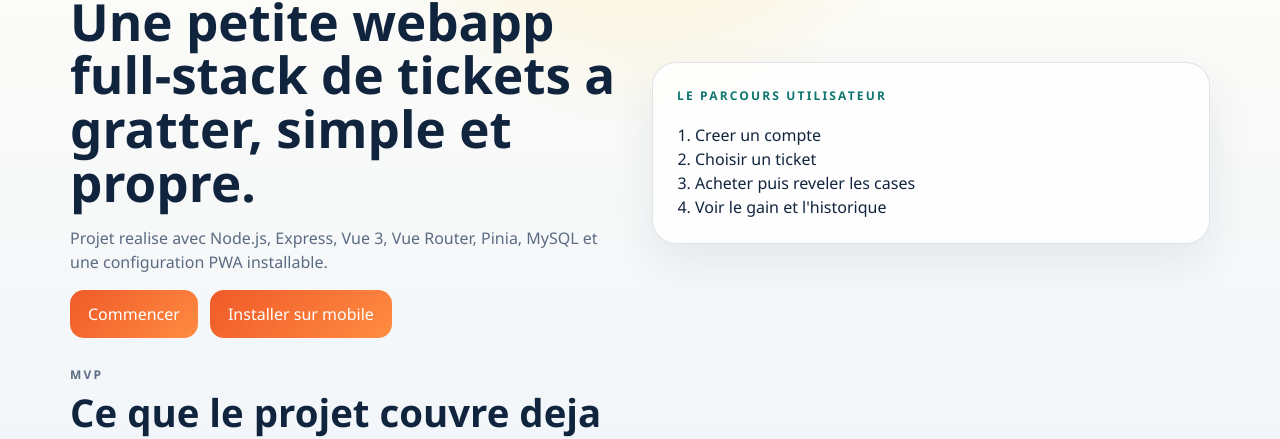
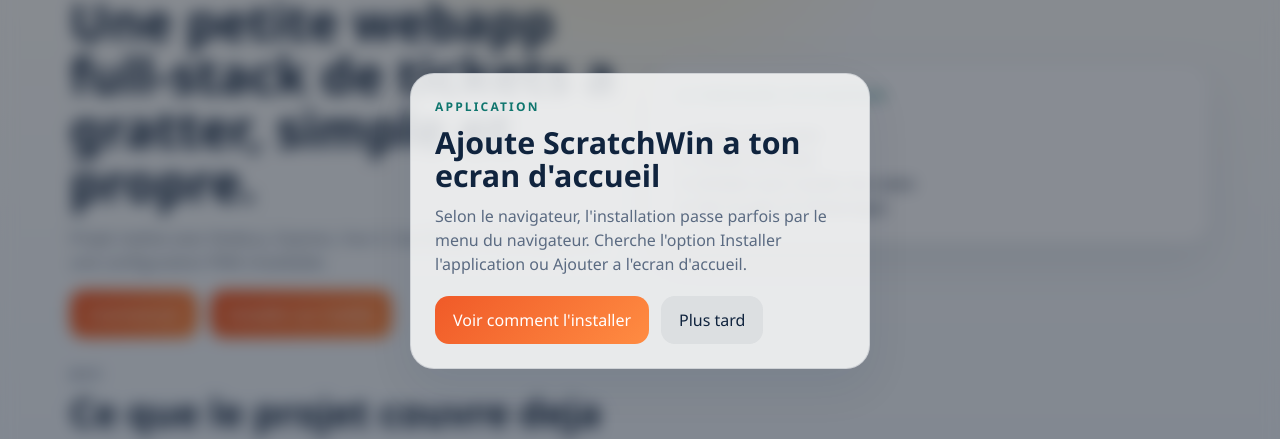
Before and after one commit to BouchardMehdi/ScratchWin, a Vue app in the folder frontend/: page / in a window 1280 px wide. Shown: the part 179-618 px from the top of the page. Built offline with nearby package versions, Linux system fonts and the light colour scheme; no server answers.

Commit message:
popup installation

```diff
--- a/frontend/src/assets/main.css
+++ b/frontend/src/assets/main.css
@@ -310,6 +310,44 @@
 .install-note {
   margin-top: 14px;
   color: var(--text-soft);
+}
+
+.install-popup-backdrop {
+  position: fixed;
+  inset: 0;
+  z-index: 40;
+  display: grid;
+  place-items: center;
+  padding: 20px;
+  background: rgba(10, 18, 32, 0.48);
+  backdrop-filter: blur(8px);
+}
+
+.install-popup {
+  width: min(100%, 460px);
+  padding: 24px;
+  border-radius: 24px;
+  background: var(--surface);
+  border: 1px solid var(--border);
+  box-shadow: var(--shadow);
+}
+
+.install-popup h3 {
+  margin: 10px 0 12px;
+  font-size: clamp(1.4rem, 2.4vw, 1.9rem);
+  line-height: 1.1;
+}
+
+.install-popup-text {
+  margin: 0;
+  color: var(--text-soft);
+}
+
+.install-popup-actions {
+  display: flex;
+  flex-wrap: wrap;
+  gap: 12px;
+  margin-top: 20px;
 }
 
 .eyebrow {
--- a/frontend/src/views/HomeView.vue
+++ b/frontend/src/views/HomeView.vue
@@ -8,26 +8,70 @@
   "Historique des parties cote utilisateur",
 ];
 
+const INSTALL_POPUP_DISMISSED_KEY = "scratchwin_install_popup_dismissed_at";
+const INSTALL_POPUP_DELAY_MS = 1200;
+const INSTALL_POPUP_COOLDOWN_MS = 24 * 60 * 60 * 1000;
+
 const deferredInstallPrompt = ref(null);
 const installMessage = ref("");
 const isStandalone = ref(false);
+const showInstallPopup = ref(false);
 
 const canInstall = computed(() => Boolean(deferredInstallPrompt.value) && !isStandalone.value);
+const installPopupTitle = computed(() =>
+  canInstall.value ? "Installe ScratchWin sur ton appareil" : "Ajoute ScratchWin a ton ecran d'accueil",
+);
+const installPopupText = computed(() => {
+  if (canInstall.value) {
+    return "Profite d'un acces rapide, d'une experience plein ecran et d'une webapp plus proche d'une vraie app mobile.";
+  }
+
+  if (/iphone|ipad|ipod/i.test(window.navigator.userAgent)) {
+    return "Sur iPhone et iPad, utilise le bouton Partager puis choisis Sur l'ecran d'accueil pour installer l'application.";
+  }
+
+  return "Selon le navigateur, l'installation passe parfois par le menu du navigateur. Cherche l'option Installer l'application ou Ajouter a l'ecran d'accueil.";
+});
 
 function detectStandaloneMode() {
   isStandalone.value =
     window.matchMedia("(display-mode: standalone)").matches || window.navigator.standalone === true;
 }
 
+function shouldShowInstallPopup() {
+  if (isStandalone.value) {
+    return false;
+  }
+
+  const dismissedAt = Number(localStorage.getItem(INSTALL_POPUP_DISMISSED_KEY) || 0);
+  return Date.now() - dismissedAt > INSTALL_POPUP_COOLDOWN_MS;
+}
+
+function openInstallPopup() {
+  if (shouldShowInstallPopup()) {
+    showInstallPopup.value = true;
+  }
+}
+
+function closeInstallPopup(persistDismissal = true) {
+  showInstallPopup.value = false;
+
+  if (persistDismissal) {
+    localStorage.setItem(INSTALL_POPUP_DISMISSED_KEY, String(Date.now()));
+  }
+}
+
 function handleBeforeInstallPrompt(event) {
   event.preventDefault();
   deferredInstallPrompt.value = event;
   installMessage.value = "";
+  openInstallPopup();
 }
 
 function handleAppInstalled() {
   deferredInstallPrompt.value = null;
   isStandalone.value = true;
+  showInstallPopup.value = false;
   installMessage.value = "L'application est installee sur cet appareil.";
 }
 
@@ -43,6 +87,9 @@
 
   if (choice.outcome === "accepted") {
     installMessage.value = "Installation lancee.";
+    showInstallPopup.value = false;
+  } else {
+    installMessage.value = "Installation annulee pour le moment.";
   }
 
   deferredInstallPrompt.value = null;
@@ -52,6 +99,10 @@
   detectStandaloneMode();
   window.addEventListener("beforeinstallprompt", handleBeforeInstallPrompt);
   window.addEventListener("appinstalled", handleAppInstalled);
+
+  window.setTimeout(() => {
+    openInstallPopup();
+  }, INSTALL_POPUP_DELAY_MS);
 });
 
 onBeforeUnmount(() => {
@@ -106,4 +157,21 @@
       </article>
     </div>
   </section>
+
+  <div v-if="showInstallPopup" class="install-popup-backdrop" @click.self="closeInstallPopup()">
+    <div class="install-popup">
+      <p class="eyebrow">Application</p>
+      <h3>{{ installPopupTitle }}</h3>
+      <p class="install-popup-text">{{ installPopupText }}</p>
+
+      <div class="install-popup-actions">
+        <button type="button" class="button button-primary" @click="installApp">
+          {{ canInstall ? "Installer maintenant" : "Voir comment l'installer" }}
+        </button>
+        <button type="button" class="button button-muted" @click="closeInstallPopup()">
+          Plus tard
+        </button>
+      </div>
+    </div>
+  </div>
 </template>
```
